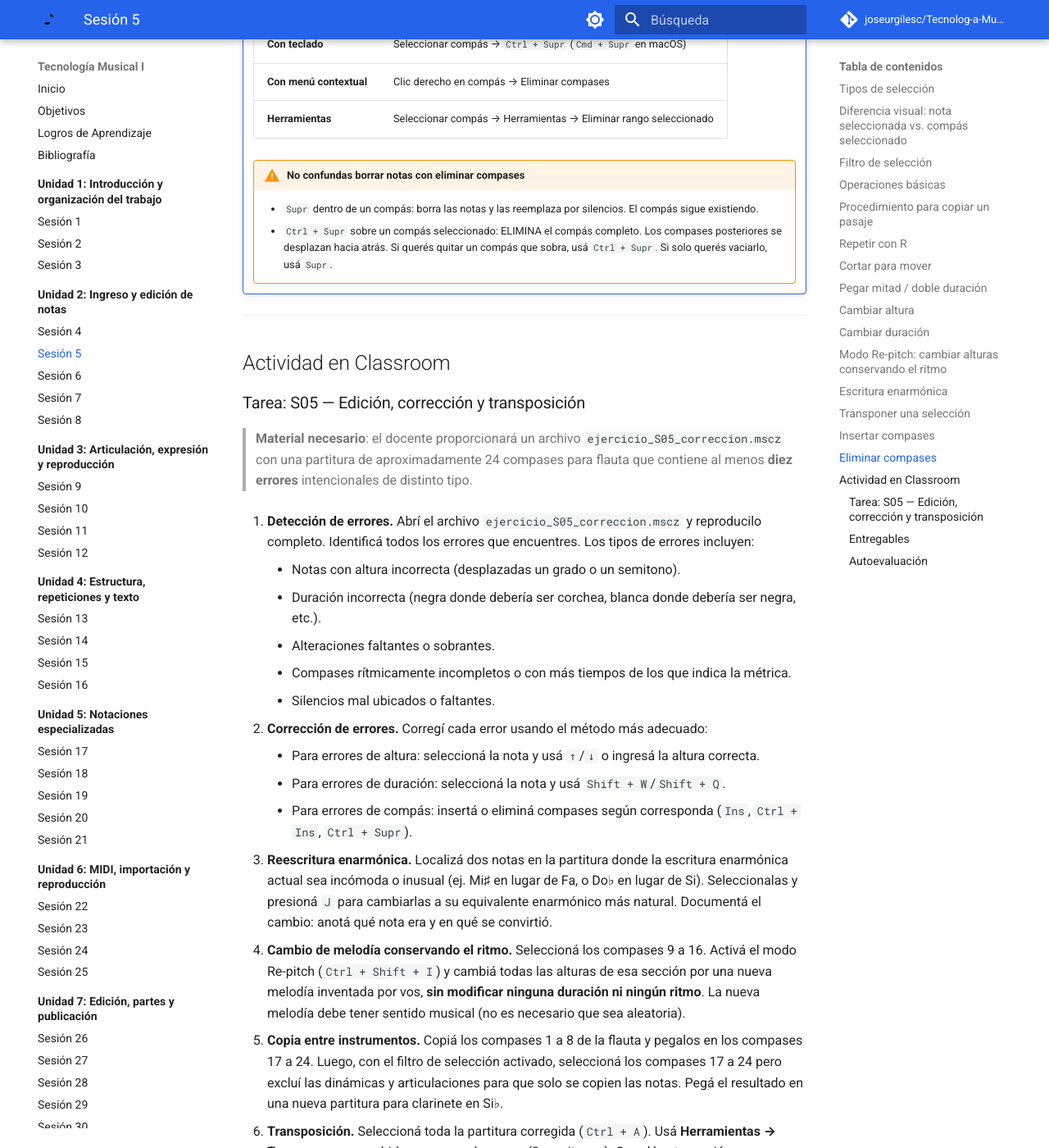
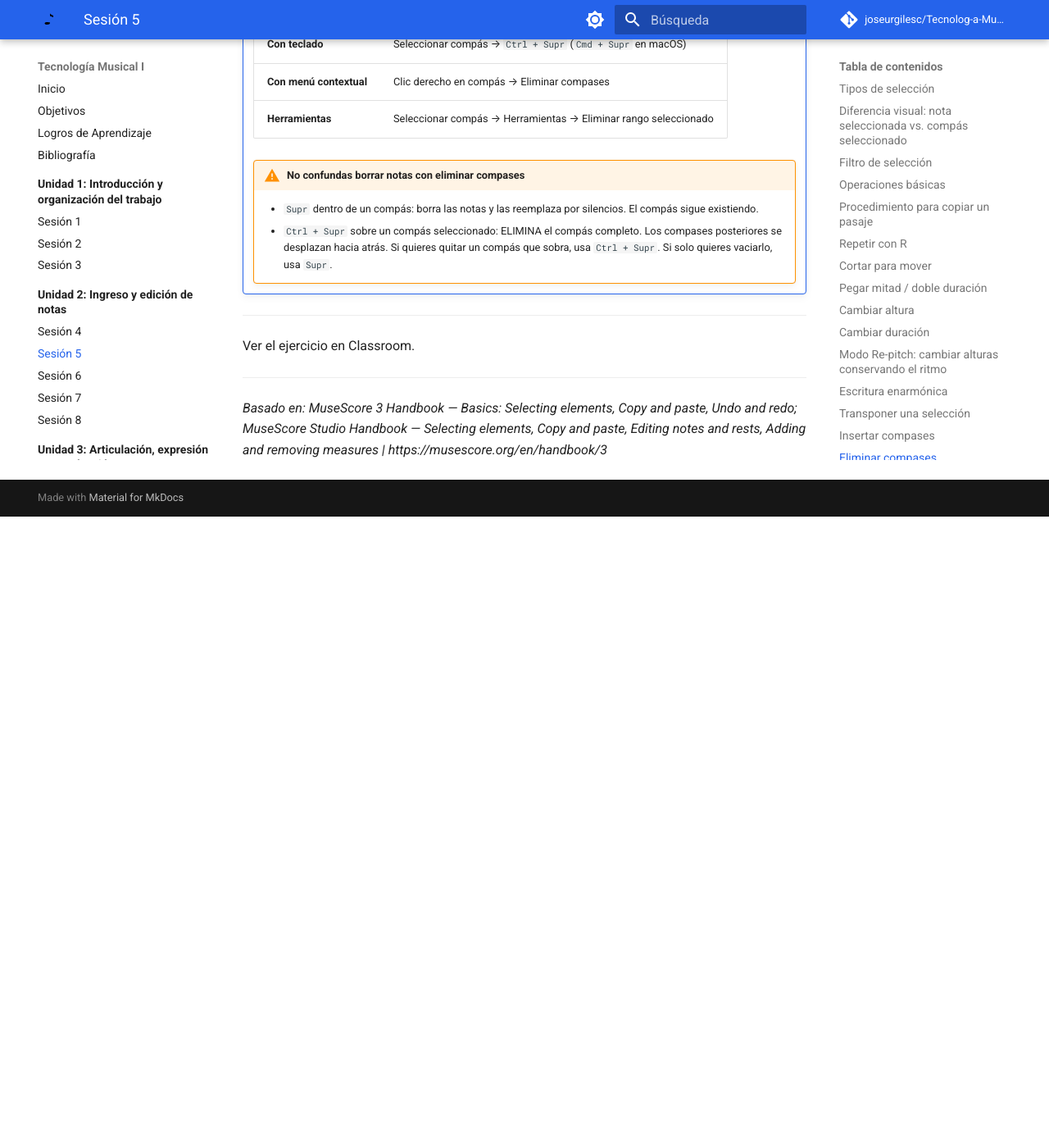
Before and after one commit to joseurgilesc/Tecnolog-a-Musical-I, an MkDocs documentation site: the page built from docs/unidades/U-2-ingreso-edicion-notas/sesion-05/index.md, in a window 1280 px wide and 1400 px high, scrolled down 5165 px. Shown: the whole window at 82% size. Built offline with MkDocs 1.6.1 and Material for MkDocs 9.7.7, drawn with Linux system fonts in a browser that asks for light colours; comment, search, counter and statistics services are not loaded; after the commit the page ends 5795 px from its top, so only the background shows below that; some of the changed text lies outside the part shown.

Commit message:
docs: quitar actividad Classroom S05 y corregir voseo a español neutro

```diff
--- a/docs/unidades/U-2-ingreso-edicion-notas/sesion-05/index.md
+++ b/docs/unidades/U-2-ingreso-edicion-notas/sesion-05/index.md
@@ -22,7 +22,7 @@
 
 ???+ note "Selección: la base de toda edición"
 
-    En MuseScore, casi todo lo que querés modificar —cambiar altura, transponer, copiar, eliminar— empieza por una **selección precisa**. Una selección incorrecta produce resultados inesperados. Por eso, antes de editar, preguntate: *¿estoy seleccionando exactamente lo que quiero modificar?*
+    En MuseScore, casi todo lo que quieres modificar —cambiar altura, transponer, copiar, eliminar— empieza por una **selección precisa**. Una selección incorrecta produce resultados inesperados. Por eso, antes de editar, pregúntate: *¿estoy seleccionando exactamente lo que quiero modificar?*
 
     ### Tipos de selección
 
@@ -43,17 +43,17 @@
     - **Rango seleccionado**: el rectángulo azul abarca varios compases y posiblemente varios pentagramas.
 
     !!! warning "Clic en el lugar correcto"
-        Hacer clic sobre una nota selecciona ESA nota. Hacer clic en el espacio vacío del compás selecciona TODO el compás. Si hacés clic en el borde entre dos pentagramas, podrías seleccionar el pentagrama equivocado. La diferencia es sutil pero determina el resultado de la operación que hagas a continuación.
+        Hacer clic sobre una nota selecciona ESA nota. Hacer clic en el espacio vacío del compás selecciona TODO el compás. Si haces clic en el borde entre dos pentagramas, podrías seleccionar el pentagrama equivocado. La diferencia es sutil pero determina el resultado de la operación que hagas a continuación.
 
     ### Filtro de selección
 
-    El panel **Ver → Filtro de selección** permite excluir tipos de elementos al copiar o eliminar. Por ejemplo, podés copiar SOLO las notas de un pasaje sin arrastrar las dinámicas ni el texto. O eliminar todo lo que esté en voz 2 sin tocar la voz 1.
+    El panel **Ver → Filtro de selección** permite excluir tipos de elementos al copiar o eliminar. Por ejemplo, puedes copiar SOLO las notas de un pasaje sin arrastrar las dinámicas ni el texto. O eliminar todo lo que esté en voz 2 sin tocar la voz 1.
 
     Para usarlo:
-    1. Hacé la selección de rango normalmente.
-    2. Abrí el filtro de selección (`Ver → Filtro de selección`).
-    3. Desmarcá los tipos de elementos que NO querés incluir.
-    4. Ejecutá la operación (copiar, cortar, eliminar).
+    1. Haz la selección de rango normalmente.
+    2. Abre el filtro de selección (`Ver → Filtro de selección`).
+    3. Desmarca los tipos de elementos que NO quieres incluir.
+    4. Ejecuta la operación (copiar, cortar, eliminar).
 
 ???+ note "Copiar, cortar y pegar: el poder de la repetición"
 
@@ -71,30 +71,30 @@
 
     ### Procedimiento para copiar un pasaje
 
-    1. Seleccioná el rango que querés copiar (clic en primera nota → `Shift + clic` en última).
-    2. Presioná `Ctrl + C` para copiar.
-    3. Seleccioná la primera nota o silencio del **destino** (donde querés que se pegue).
-    4. Presioná `Ctrl + V` para pegar.
+    1. Selecciona el rango que quieres copiar (clic en primera nota → `Shift + clic` en última).
+    2. Presiona `Ctrl + C` para copiar.
+    3. Selecciona la primera nota o silencio del **destino** (donde quieres que se pegue).
+    4. Presiona `Ctrl + V` para pegar.
 
-    El contenido pegado **reemplaza** lo que hubiera en el destino. Si pegás 4 compases sobre 2 compases existentes, los últimos 2 se sobrescriben y los primeros 2 se insertan desplazando el resto.
+    El contenido pegado **reemplaza** lo que hubiera en el destino. Si pegas 4 compases sobre 2 compases existentes, los últimos 2 se sobrescriben y los primeros 2 se insertan desplazando el resto.
 
 
     ### Repetir con `R`
 
     La tecla `R` es un atajo específico de MuseScore: **repite la selección inmediatamente después de sí misma**. Es ideal para duplicar patrones rítmicos, ostinatos o frases que se repiten.
 
-    1. Seleccioná el elemento o rango que querés repetir.
-    2. Presioná `R`.
+    1. Selecciona el elemento o rango que quieres repetir.
+    2. Presiona `R`.
     3. El contenido se duplica justo a continuación.
 
     ### Cortar para mover
 
     Para mover un pasaje de un lugar a otro:
 
-    1. Seleccioná el rango que querés mover.
-    2. Presioná `Ctrl + X` (cortar). El contenido desaparece.
-    3. Seleccioná la primera nota del destino.
-    4. Presioná `Ctrl + V` (pegar). El contenido aparece en la nueva ubicación.
+    1. Selecciona el rango que quieres mover.
+    2. Presiona `Ctrl + X` (cortar). El contenido desaparece.
+    3. Selecciona la primera nota del destino.
+    4. Presiona `Ctrl + V` (pegar). El contenido aparece en la nueva ubicación.
 
     ### Pegar mitad / doble duración
 
@@ -137,20 +137,20 @@
 
     | Paso | Acción |
     |---|---|
-    | 1 | Seleccioná el pasaje cuyas alturas querés cambiar |
-    | 2 | Activá el modo Re-pitch: `Ctrl + Shift + I` (`Cmd + Shift + I` en macOS) |
-    | 3 | Ingresá las nuevas alturas con el teclado (`A`–`G`). Las duraciones permanecen intactas. |
-    | 4 | Salí del modo Re-pitch volviendo al modo Step time |
+    | 1 | Selecciona el pasaje cuyas alturas quieres cambiar |
+    | 2 | Activa el modo Re-pitch: `Ctrl + Shift + I` (`Cmd + Shift + I` en macOS) |
+    | 3 | Ingresa las nuevas alturas con el teclado (`A`–`G`). Las duraciones permanecen intactas. |
+    | 4 | Sal del modo Re-pitch volviendo al modo Step time |
 
     ### Escritura enarmónica
 
     Dos notas que suenan igual pero se escriben diferente (Fa♯ y Sol♭) son **enarmónicas**. MuseScore a veces elige una escritura que no es la más adecuada para el contexto musical (por ejemplo, escribe Mi♯ cuando musicalmente corresponde Fa).
 
     Para cambiar la escritura enarmónica de una nota:
-    1. Seleccioná la nota.
-    2. Presioná `J`.
+    1. Selecciona la nota.
+    2. Presiona `J`.
 
-    MuseScore alternará entre las escrituras enarmónicas posibles. Si necesitás más control, usá **Herramientas → Reescribir alturas** o el panel de propiedades.
+    MuseScore alternará entre las escrituras enarmónicas posibles. Si necesitas más control, usa **Herramientas → Reescribir alturas** o el panel de propiedades.
 
 
 ???+ note "Transposición e inserción/eliminación de compases"
@@ -160,16 +160,16 @@
     La transposición cambia la altura de todas las notas seleccionadas por un mismo intervalo.
 
     **Con teclado** (método rápido):
-    - Seleccioná el rango → `↑` / `↓` para subir/bajar por semitonos.
-    - Seleccioná el rango → `Ctrl + ↑` / `Ctrl + ↓` para subir/bajar por octavas.
+    - Selecciona el rango → `↑` / `↓` para subir/bajar por semitonos.
+    - Selecciona el rango → `Ctrl + ↑` / `Ctrl + ↓` para subir/bajar por octavas.
 
     **Con el diálogo de transposición** (método preciso):
-    1. Seleccioná el rango que querés transponer (o nada para transponer toda la partitura).
-    2. Andá a **Herramientas → Transponer...**.
-    3. Elegí entre:
-       - **Cromáticamente**: por semitonos. Podés indicar "a tonalidad" (ej. de Do mayor a Re mayor) o "por intervalo" (ej. segunda mayor ascendente).
+    1. Selecciona el rango que quieres transponer (o nada para transponer toda la partitura).
+    2. Ve a **Herramientas → Transponer...**.
+    3. Elige entre:
+       - **Cromáticamente**: por semitonos. Puedes indicar "a tonalidad" (ej. de Do mayor a Re mayor) o "por intervalo" (ej. segunda mayor ascendente).
        - **Diatónicamente**: por grados dentro de la escala. Las relaciones interválicas pueden cambiar.
-    4. Marcá "Transponer armaduras" si querés que la armadura también cambie.
+    4. Marca "Transponer armaduras" si quieres que la armadura también cambie.
     5. Clic en **OK**.
 
 
@@ -197,57 +197,11 @@
     !!! warning "No confundas borrar notas con eliminar compases"
         - `Supr` dentro de un compás: borra las notas y las reemplaza por silencios. El compás sigue existiendo.
         - `Ctrl + Supr` sobre un compás seleccionado: ELIMINA el compás completo. Los compases posteriores se desplazan hacia atrás.
-        Si querés quitar un compás que sobra, usá `Ctrl + Supr`. Si solo querés vaciarlo, usá `Supr`.
+        Si quieres quitar un compás que sobra, usa `Ctrl + Supr`. Si solo quieres vaciarlo, usa `Supr`.
 
 ---
 
-## Actividad en Classroom
-
-### Tarea: S05 — Edición, corrección y transposición
-
-> **Material necesario**: el docente proporcionará un archivo `ejercicio_S05_correccion.mscz` con una partitura de aproximadamente 24 compases para flauta que contiene al menos **diez errores** intencionales de distinto tipo.
-
-1. **Detección de errores.** Abrí el archivo `ejercicio_S05_correccion.mscz` y reproducilo completo. Identificá todos los errores que encuentres. Los tipos de errores incluyen:
-    - Notas con altura incorrecta (desplazadas un grado o un semitono).
-    - Duración incorrecta (negra donde debería ser corchea, blanca donde debería ser negra, etc.).
-    - Alteraciones faltantes o sobrantes.
-    - Compases rítmicamente incompletos o con más tiempos de los que indica la métrica.
-    - Silencios mal ubicados o faltantes.
-
-2. **Corrección de errores.** Corregí cada error usando el método más adecuado:
-    - Para errores de altura: seleccioná la nota y usá `↑`/`↓` o ingresá la altura correcta.
-    - Para errores de duración: seleccioná la nota y usá `Shift + W`/`Shift + Q`.
-    - Para errores de compás: insertá o eliminá compases según corresponda (`Ins`, `Ctrl + Ins`, `Ctrl + Supr`).
-
-3. **Reescritura enarmónica.** Localizá dos notas en la partitura donde la escritura enarmónica actual sea incómoda o inusual (ej. Mi♯ en lugar de Fa, o Do♭ en lugar de Si). Seleccionalas y presioná `J` para cambiarlas a su equivalente enarmónico más natural. Documentá el cambio: anotá qué nota era y en qué se convirtió.
-
-4. **Cambio de melodía conservando el ritmo.** Seleccioná los compases 9 a 16. Activá el modo Re-pitch (`Ctrl + Shift + I`) y cambiá todas las alturas de esa sección por una nueva melodía inventada por vos, **sin modificar ninguna duración ni ningún ritmo**. La nueva melodía debe tener sentido musical (no es necesario que sea aleatoria).
-
-5. **Copia entre instrumentos.** Copiá los compases 1 a 8 de la flauta y pegalos en los compases 17 a 24. Luego, con el filtro de selección activado, seleccioná los compases 17 a 24 pero excluí las dinámicas y articulaciones para que solo se copien las notas. Pegá el resultado en una nueva partitura para clarinete en Si♭.
-
-6. **Transposición.** Seleccioná toda la partitura corregida (`Ctrl + A`). Usá **Herramientas → Transponer** para subirla una segunda mayor (2 semitonos). Guardá esta versión como un nuevo archivo.
-
-7. **Registro de modificaciones.** Elaborá una tabla con todas las modificaciones que realizaste sobre el archivo original, indicando para cada una: número de compás, tipo de error encontrado, y la corrección aplicada.
-
-### Entregables
-
-- [ ] `APELLIDO_Nombre_S05_corregido_v01.mscz` (archivo con los 10 errores corregidos)
-- [ ] `APELLIDO_Nombre_S05_transpuesto_v01.mscz` (archivo transpuesto una segunda mayor arriba)
-- [ ] `APELLIDO_Nombre_S05_corregido_v01.pdf`
-- [ ] `APELLIDO_Nombre_S05_transpuesto_v01.pdf`
-- [ ] Tabla de modificaciones (PDF o Google Docs) con las correcciones documentadas
-- [ ] Nota sobre los cambios enarmónicos realizados (qué nota era, en qué se convirtió)
-
-### Autoevaluación
-
-| Criterio | ✅ Logrado | ⚠️ En proceso | ❌ No logrado |
-|---|---|---|---|
-| Detección de errores | Detectó y corrigió ≥8 de los 10 errores; las correcciones son precisas | Detectó 5–7 errores | ≤4 errores detectados |
-| Reescritura enarmónica | Cambió correctamente 2 notas con `J` y documentó el cambio | Cambió 1 nota o no documentó | No realizó cambios enarmónicos |
-| Re-pitch | La nueva melodía (c. 9–16) tiene alturas diferentes pero las duraciones son exactamente las originales | Alguna duración se modificó accidentalmente | No usó el modo Re-pitch o las duraciones cambiaron |
-| Copia entre instrumentos | La copia se realizó correctamente; usó el filtro de selección adecuadamente | La copia se hizo pero sin usar el filtro de selección | No realizó la copia |
-| Transposición | La partitura transpuesta está una segunda mayor arriba; las armaduras y alteraciones se ajustaron correctamente | Transposición aplicada pero con errores en las alteraciones resultantes | No realizó la transposición |
-| Tabla de modificaciones | Tabla completa con compás, tipo de error y corrección para cada modificación | Tabla incompleta o sin detalle | No entregó la tabla |
+Ver el ejercicio en Classroom.
 
 ---
 
```
Also changed, not shown: other parts of docs/unidades/U-2-ingreso-edicion-notas/sesion-05/index.md (+1 -1 lines).
